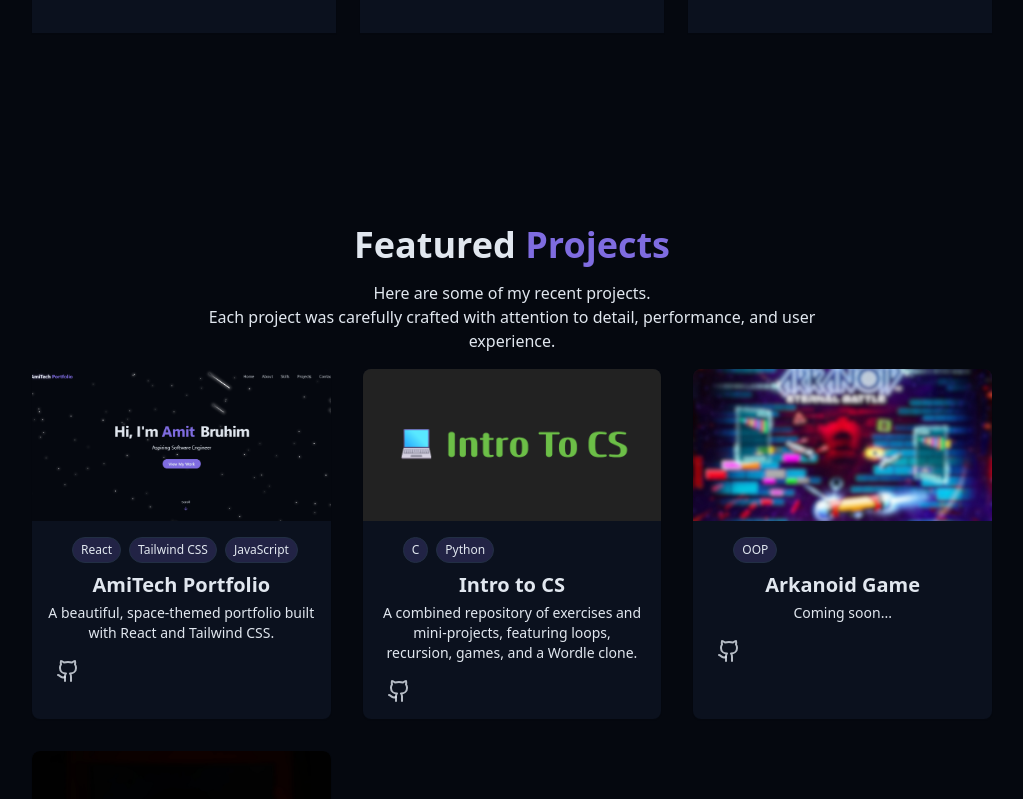
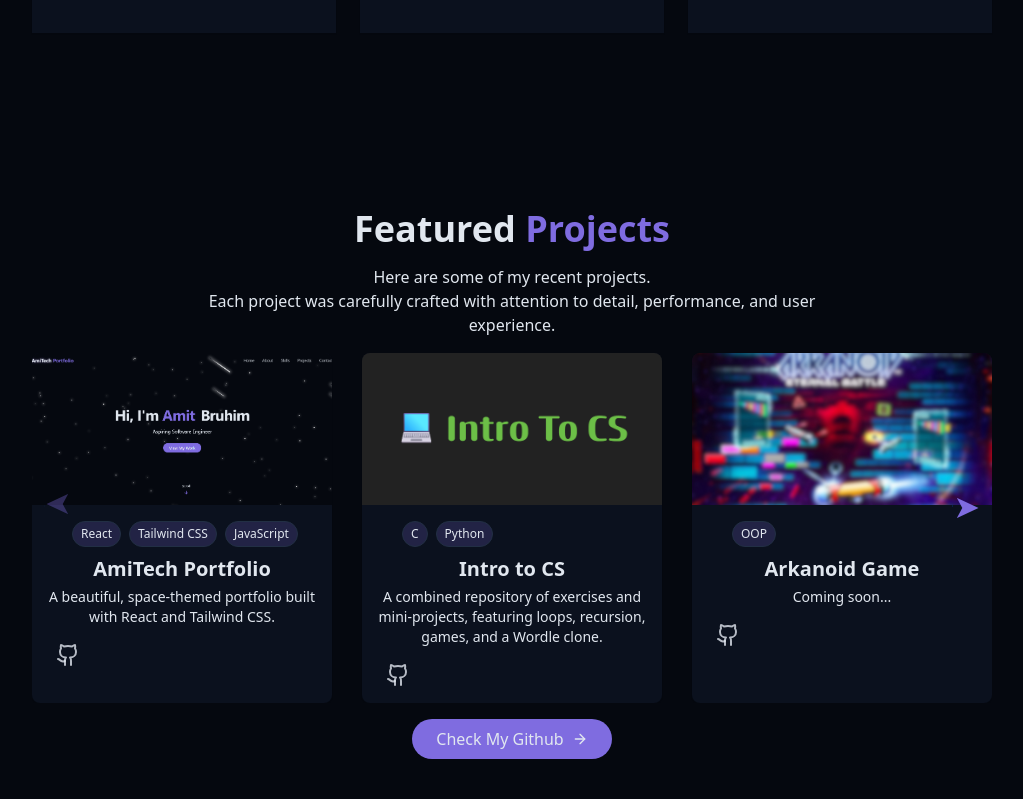
Before and after one commit to Amit-Bruhim/My_Portfolio, a React (Vite) app: page / in a window 1280 px wide. Shown: the part 3161-3960 px from the top of the page, without its empty margins (128-1151 px from the left). Built offline with nearby package versions, Linux system fonts and the light colour scheme.

Commit message:
added swiper

```diff
--- a/package.json
+++ b/package.json
@@ -21,6 +21,7 @@
     "react-dom": "^19.1.0",
     "react-icons": "^5.5.0",
     "react-router-dom": "^7.9.3",
+    "swiper": "^12.0.2",
     "tailwind-merge": "^3.3.1",
     "tailwindcss": "^4.1.13"
   },
--- a/src/components/ProjectsSection.jsx
+++ b/src/components/ProjectsSection.jsx
@@ -1,4 +1,8 @@
 import { ArrowRight, Github } from "lucide-react"
+import { Swiper, SwiperSlide } from "swiper/react";
+import { Navigation } from "swiper/modules";
+import "swiper/css";
+import "swiper/css/navigation";
 
 const projects = [
     {
@@ -39,7 +43,7 @@ const projects = [
 ]
 
 export const ProjectsSection = () => {
-    return <section id="projects" className="py-24 px-4 relative">
+    return <section id="projects" className="py-20 px-4 relative">
         <div className="container mx-auto max-w-5xl">
             <h2 className="text-3xl md:text-4xl font-bold mb-4 text-center">
                 Featured <span className="text-primary"> Projects </span>
@@ -50,11 +54,21 @@ export const ProjectsSection = () => {
                 Each project was carefully crafted with attention to detail, performance, and user experience.
             </p>
 
-            <div className="grid grid-cols-1 md:grid-cols-2 lg:grid-cols-3 gap-8">
+            <Swiper modules={[Navigation]}
+                navigation
+                spaceBetween={30}
+                slidesPerView={1}
+                breakpoints={{
+                    768: { slidesPerView: 2 },
+                    1024: { slidesPerView: 3 },
+                }}
+                className="my-1 relative"
+            >
             {projects.map((project, key) => (
+                <SwiperSlide key={project.id}>
                 <div
                     key={key}
-                        className="group bg-card rounded-lg overflow-hidden shadow-xs card-hover flex flex-col h-full"
+                    className="group bg-card rounded-lg overflow-hidden shadow-xs card-hover flex flex-col h-full min-h-[350px]"
                 >
                     <div className="h-38 overflow-hidden">
                         <img
@@ -87,7 +101,9 @@ export const ProjectsSection = () => {
                         </div>
                     </div>
                 </div>
+                </SwiperSlide>
             ))}
+            </Swiper>
         </div>
         <div className="text-center mt-4">
             <a
@@ -98,7 +114,7 @@ export const ProjectsSection = () => {
                 Check My Github <ArrowRight size={16} />
             </a>
         </div>
-        </div>
 
-    </section>
+
+    </section >
 }
--- a/src/index.css
+++ b/src/index.css
@@ -176,3 +176,25 @@
   padding: 0;
   text-align: center;
 }
+
+.swiper-button-next,
+.swiper-button-prev {
+  transform: translateY(-50%);
+  @apply rounded-full p-2;
+}
+
+.swiper-button-next:hover,
+.swiper-button-prev:hover {
+  @apply bg-white/40 dark:bg-gray-700/60;
+}
+
+.swiper-button-next::after,
+.swiper-button-prev::after {
+  content: '➤';
+  font-size: 2rem;
+  color: hsl(var(--primary));
+}
+
+.swiper-button-prev::after {
+  transform: rotate(180deg);
+}
```
Also changed, not shown: 1 other file (tests, documents, lock files or other folders). Lines whose indentation alone changed are shown as unchanged.
